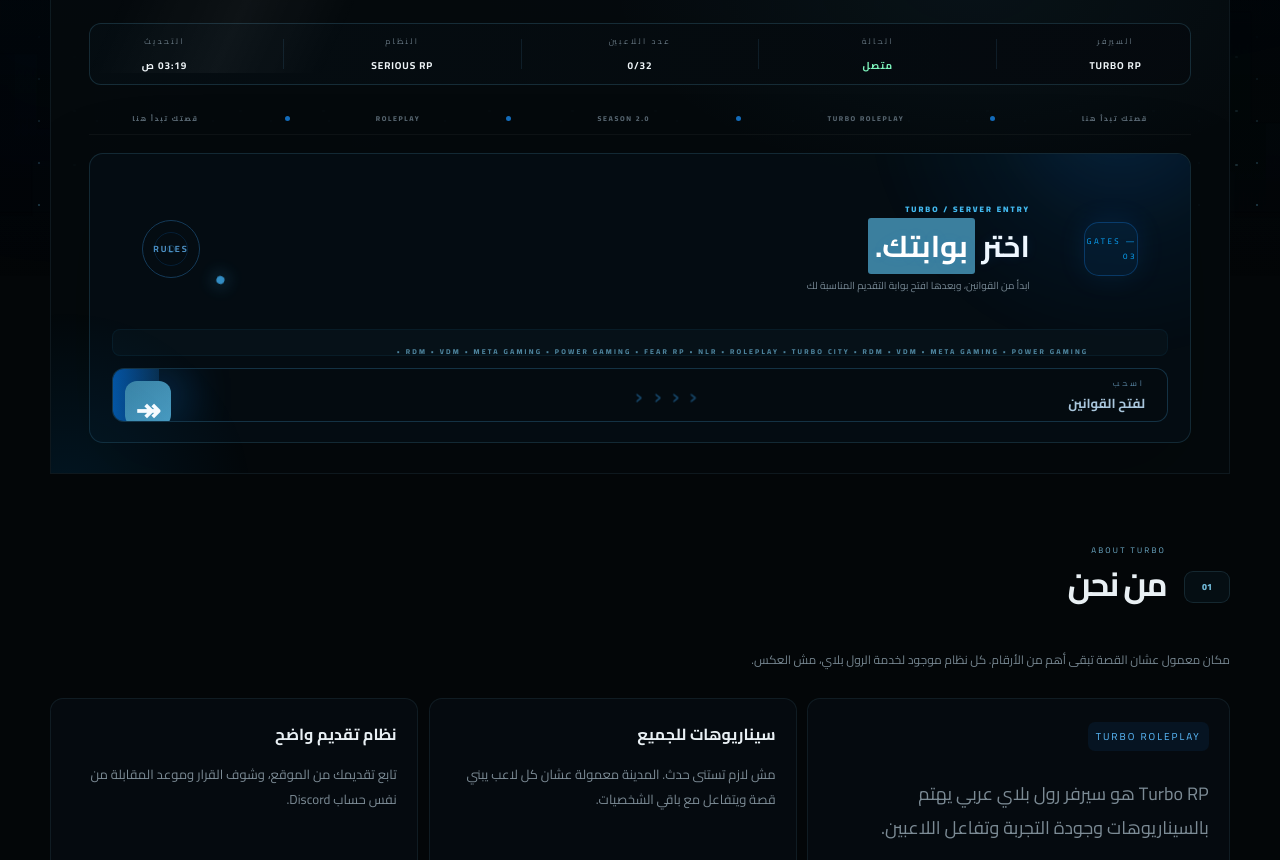
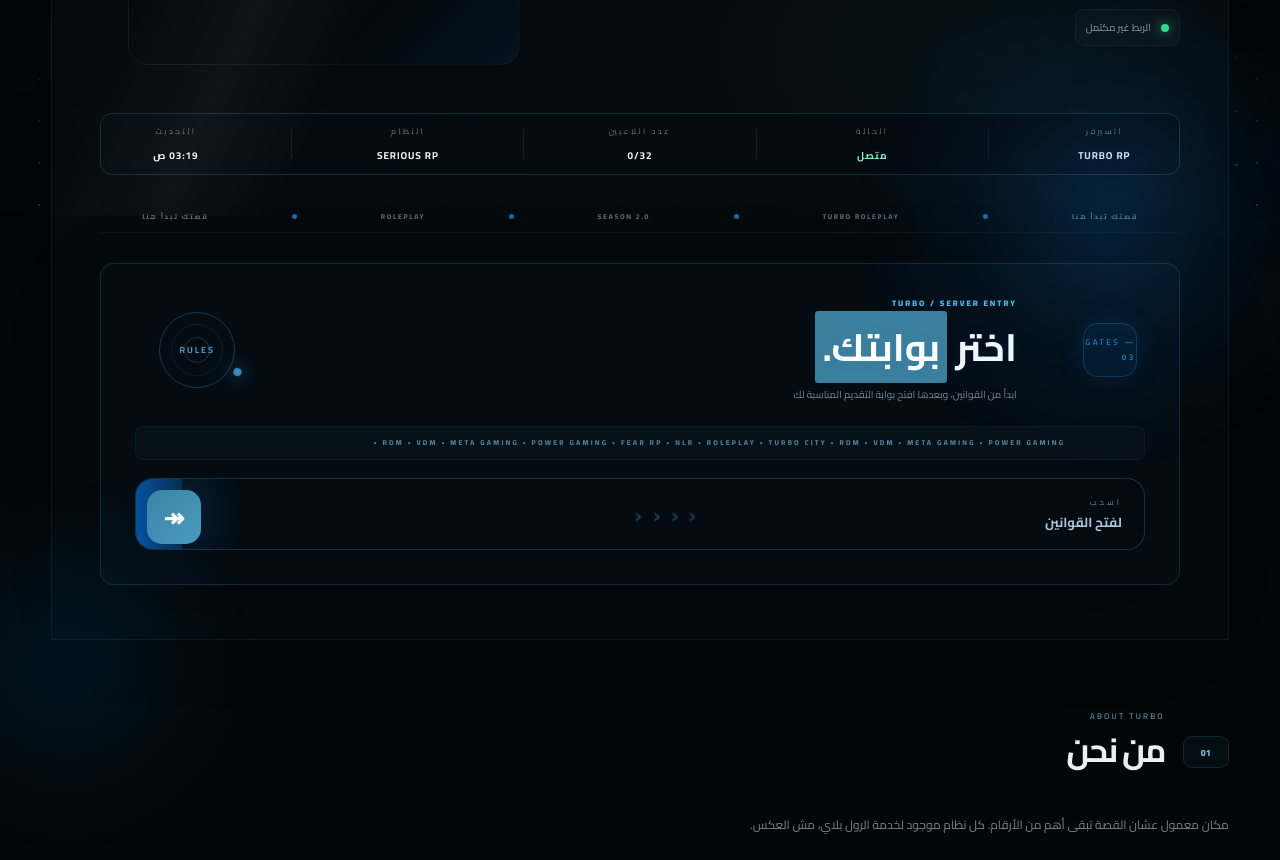
Before and after one commit to kivenemad538-collab/Turbo_Website, a website: page index.html in a window 1280 px wide. Shown: the part 524-1384 px from the top of the page. Drawn offline with Linux system fonts and the light colour scheme; no server answers.

Commit message:
Add files via upload

```diff
--- a/style.css
+++ b/style.css
@@ -2756,3 +2756,67 @@
     grid-template-columns:1fr!important;
   }
 }
+
+/* =========================================================
+   V27 — DESKTOP SPACING + GATE / SLIDER FINAL LAYOUT FIX
+   ========================================================= */
+@media (min-width: 981px){
+  main{width:min(1320px,92vw)!important;overflow:visible!important}
+  .lcrp-hero{
+    display:grid!important;
+    grid-template-columns:minmax(0,1.12fr) minmax(360px,.88fr)!important;
+    grid-template-areas:
+      "copy visual"
+      "strip strip"
+      "ticker ticker"
+      "gate gate"!important;
+    column-gap:64px!important;
+    row-gap:26px!important;
+    padding:58px 48px 54px!important;
+    overflow:visible!important;
+  }
+  .lcrp-copy{grid-area:copy!important;align-self:center!important;min-width:0!important}
+  .lcrp-visual{grid-area:visual!important;min-width:0!important;min-height:390px!important}
+  .lcrp-server-strip{grid-area:strip!important;margin-top:8px!important}
+  .hero-ticker{grid-area:ticker!important;margin:0!important}
+  .lcrp-gateway{
+    grid-area:gate!important;
+    margin-top:4px!important;
+    padding:32px 34px 34px!important;
+    min-height:290px!important;
+    overflow:visible!important;
+  }
+  .lcrp-gateway .rules-gateway-top{
+    min-height:112px!important;
+    grid-template-columns:92px minmax(0,1fr) 92px!important;
+    gap:28px!important;
+    padding:0 8px 8px!important;
+  }
+  .lcrp-gateway .rules-gateway-copy strong{font-size:38px!important;line-height:1.25!important}
+  .lcrp-gateway .rules-gateway-orbit{width:76px!important;height:76px!important;justify-self:start!important}
+  .lcrp-gateway .rules-marquee{height:34px!important;margin:14px 0 18px!important;display:flex!important;align-items:center!important;overflow:hidden!important}
+  .lcrp-gateway .rules-drag-track{
+    width:100%!important;
+    height:72px!important;
+    margin:0!important;
+    overflow:hidden!important;
+    border-radius:18px!important;
+    box-sizing:border-box!important;
+  }
+  .lcrp-gateway .rules-drag-thumb{
+    width:54px!important;
+    height:54px!important;
+    top:8px!important;
+    left:8px!important;
+    border-radius:15px!important;
+    font-size:25px!important;
+    overflow:visible!important;
+  }
+  .lcrp-gateway .rules-drag-thumb span{line-height:1!important;display:grid!important;place-items:center!important;width:100%!important;height:100%!important}
+}
+
+/* Never let the slider control be cut by inherited old rules. */
+#rulesDragLauncher,#rulesDragTrack{box-sizing:border-box!important}
+#rulesDragLauncher{overflow:visible!important}
+#rulesDragTrack{isolation:isolate!important}
+#rulesDragThumb{box-sizing:border-box!important}
```
